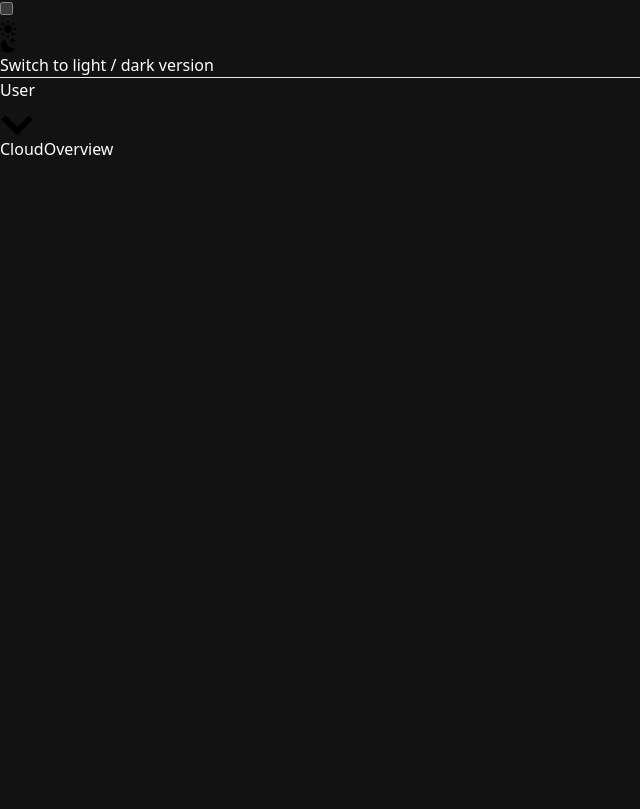
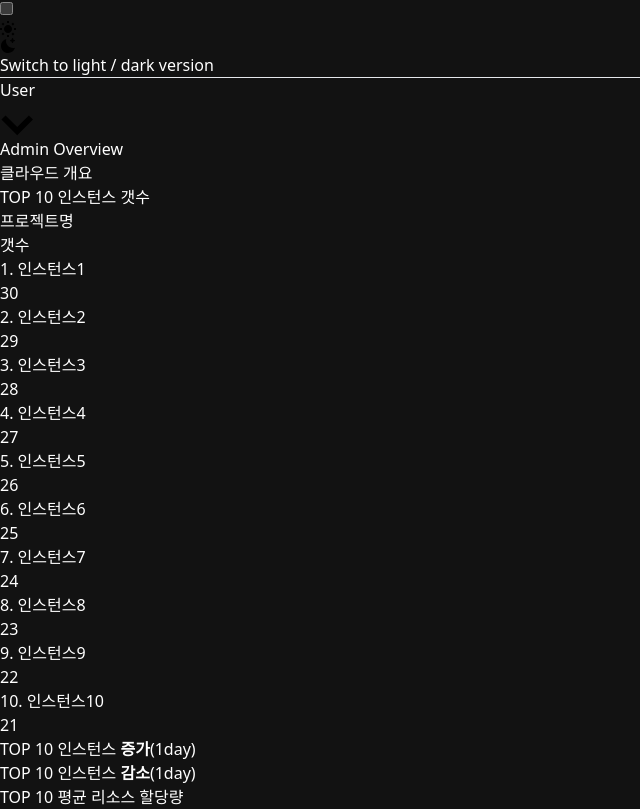
Before and after one commit to Eco-Stack/eco-stack, a React (Vite) app: page /cloud in a window 1280 px wide. Shown: the part 6115-6924 px from the top of the page, without its empty margins (0-640 px from the left). Before the commit the page ends 6276 px from the top, so only its background shows below. Built offline with nearby package versions, Linux system fonts and the light colour scheme.

Commit message:
Feat : FragmentedRow에 align 옵션추가

```diff
--- a/package.json
+++ b/package.json
@@ -29,6 +29,8 @@
     "prettier": "^3.0.3",
     "prettier-plugin-tailwindcss": "^0.5.6",
     "tailwindcss": "^3.3.2",
-    "vite": "^4.3.9"
+    "typescript": "^5.3.2",
+    "vite": "^4.3.9",
+    "vite-tsconfig-paths": "^4.2.1"
   }
 }
--- a/src/components/FragmentedRow/index.tsx
+++ b/src/components/FragmentedRow/index.tsx
@@ -1,11 +1,10 @@
 import clsx from 'clsx';
-import React from 'react';
 
 interface IFragmentedData {
   label: string;
   value?: string;
   align?: 'left' | 'center' | 'right';
-  span: string;
+  span?: string;
 }
 
 interface IFragmentedRowProps {
@@ -14,7 +13,7 @@ interface IFragmentedRowProps {
 }
 
 export default function FragmentedRow({ datas = [], className }: IFragmentedRowProps) {
-  const totalSpan = datas.reduce((a, c) => a + Number(c.span), 0);
+  const totalSpan = datas.reduce((a, c) => a + Number(c.span ?? 0), 0);
   return (
     <div
       style={{
@@ -24,8 +23,15 @@ export default function FragmentedRow({ datas = [], className }: IFragmentedRowP
     >
       {datas.map(data => (
         <div
+          key={data.label}
+          className={clsx([
+            'flex items-center justify-start',
+            data.align === 'left' && 'justify-start',
+            data.align === 'center' && 'justify-center',
+            data.align === 'right' && 'justify-end',
+          ])}
           style={{
-            gridColumn: `span ${data.span} / span ${data.span}`,
+            gridColumn: `span ${data.span} / span ${data.span ?? 0}`,
           }}
         >
           {data.label}
--- a/src/pages/CloudOverview.tsx
+++ b/src/pages/CloudOverview.tsx
@@ -1,9 +1,19 @@
-import React, { useState } from 'react';
+import { useState } from 'react';
 import Sidebar from '../partials/Sidebar';
 import Header from '../partials/Header';
+import RoundedBox from 'components/RoundedBox';
+import FragmentedRow from 'components/FragmentedRow';
 
-export default function CloudOverview() {
+export default function ProjectOverview() {
   const [sidebarOpen, setSidebarOpen] = useState(false);
+  const [dateViewOption, setDateViewOption] = useState({
+    label: 'WEEK',
+    value: '7',
+  });
+  const [projectViewOption, setProjectViewOption] = useState({
+    label: 'PROJECT',
+    value: 'project',
+  });
 
   return (
     <div className="flex h-screen overflow-hidden">
@@ -15,8 +25,46 @@ export default function CloudOverview() {
         <Header sidebarOpen={sidebarOpen} setSidebarOpen={setSidebarOpen} />
         <main>
           <div className="max-w-9xl mx-auto w-full px-4 py-8 sm:px-6 lg:px-8">
-            <p className="text-green-400-main">CloudOverview</p>
-            <p className=""></p>
+            <h1 className="text-2xl font-bold text-gray-300">Admin Overview</h1>
+            <h1 className="text-xl font-bold text-gray-300">클라우드 개요</h1>
+            <div className="my-3"></div>
+            <div className="flex flex-col lg:flex-row gap-3">
+              <RoundedBox className="min-w-60 flex-grow-[1] flex flex-col">
+                <h3 className="font-bold text-lg">TOP 10 인스턴스 갯수</h3>
+                <FragmentedRow
+                  className="text-black/40 font-bold pt-2"
+                  datas={[
+                    { label: '프로젝트명', span: '1' },
+                    { label: '갯수', span: '1', align: 'right' },
+                  ]}
+                />
+                <div className="flex flex-col">
+                  {new Array(10).fill(0).map((_, i) => (
+                    <FragmentedRow
+                      className=" leading-5"
+                      datas={[
+                        { label: `${i + 1}. 인스턴스${i + 1}`, span: '1' },
+                        { label: `${30 - i}`, span: '1', align: 'right' },
+                      ]}
+                    />
+                  ))}
+                </div>
+              </RoundedBox>
+              <RoundedBox className="min-w-60 flex-grow-[1] flex flex-col">
+                <h3 className="font-bold text-lg">
+                  TOP 10 인스턴스 <b className="font-bold text-red-600">증가</b>(1day)
+                </h3>
+              </RoundedBox>
+              <RoundedBox className="min-w-60 flex-grow-[1] flex flex-col">
+                <h3 className="font-bold text-lg">
+                  TOP 10 인스턴스 <b className="font-bold text-blue-600">감소</b>(1day)
+                </h3>
+              </RoundedBox>
+              <RoundedBox className="min-w-60 flex-grow-[4] flex flex-col">
+                <h3 className="font-bold text-lg">TOP 10 평균 리소스 할당량</h3>
+              </RoundedBox>
+            </div>
+            <div className="my-3 h-[1px] w-full bg-gray-300"></div>
           </div>
         </main>
       </div>
--- a/vite.config.js
+++ b/vite.config.js
@@ -1,6 +1,7 @@
 import { defineConfig } from 'vite';
 import postcss from './postcss.config.js';
 import react from '@vitejs/plugin-react';
+import tsconfigPaths from 'vite-tsconfig-paths';
 
 // https://vitejs.dev/config/
 export default defineConfig({
@@ -10,7 +11,7 @@ export default defineConfig({
   css: {
     postcss,
   },
-  plugins: [react()],
+  plugins: [react(), tsconfigPaths()],
   resolve: {
     alias: [
       {
```
Also changed, not shown: 1 other file (tests, documents, lock files or other folders).
